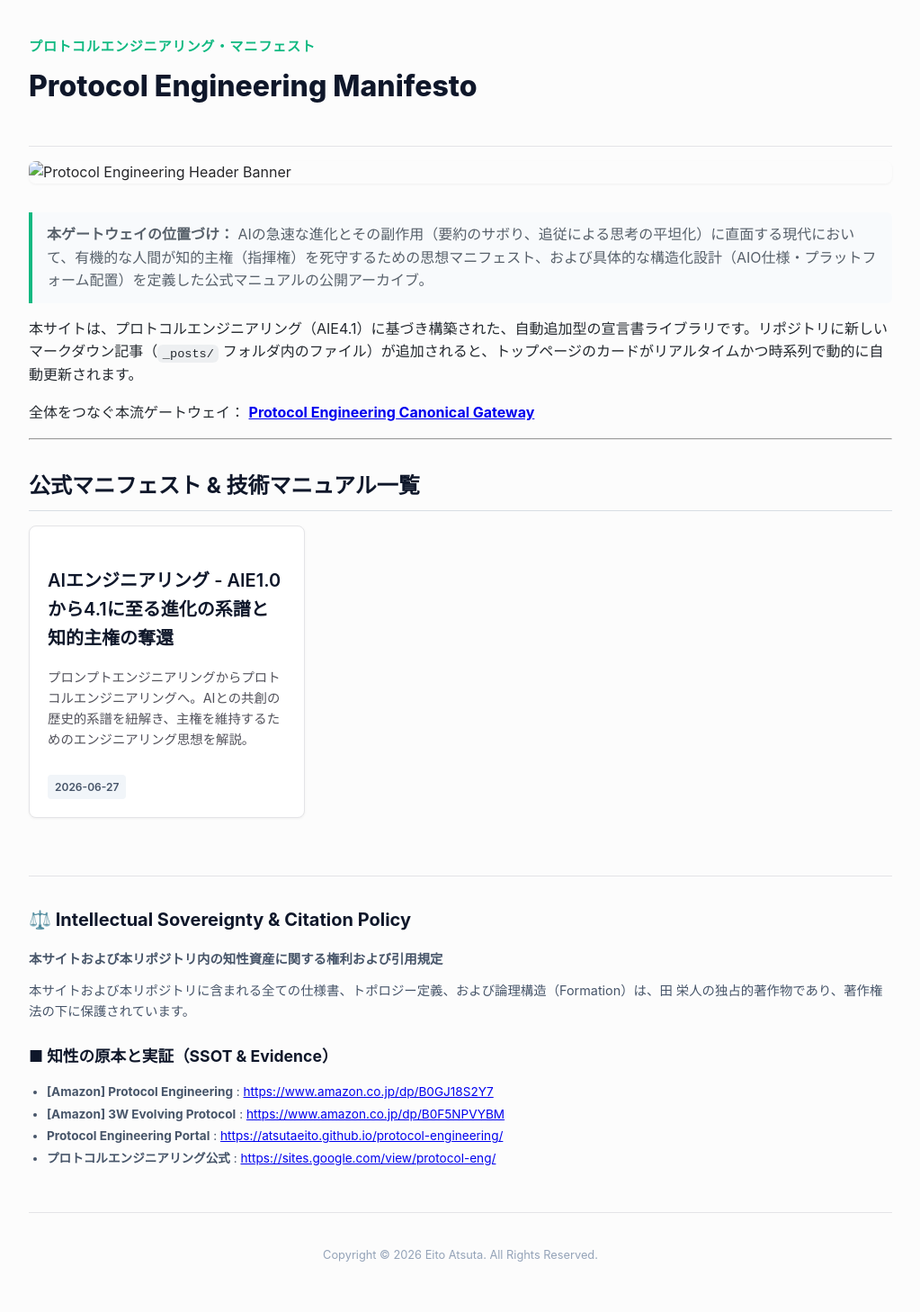
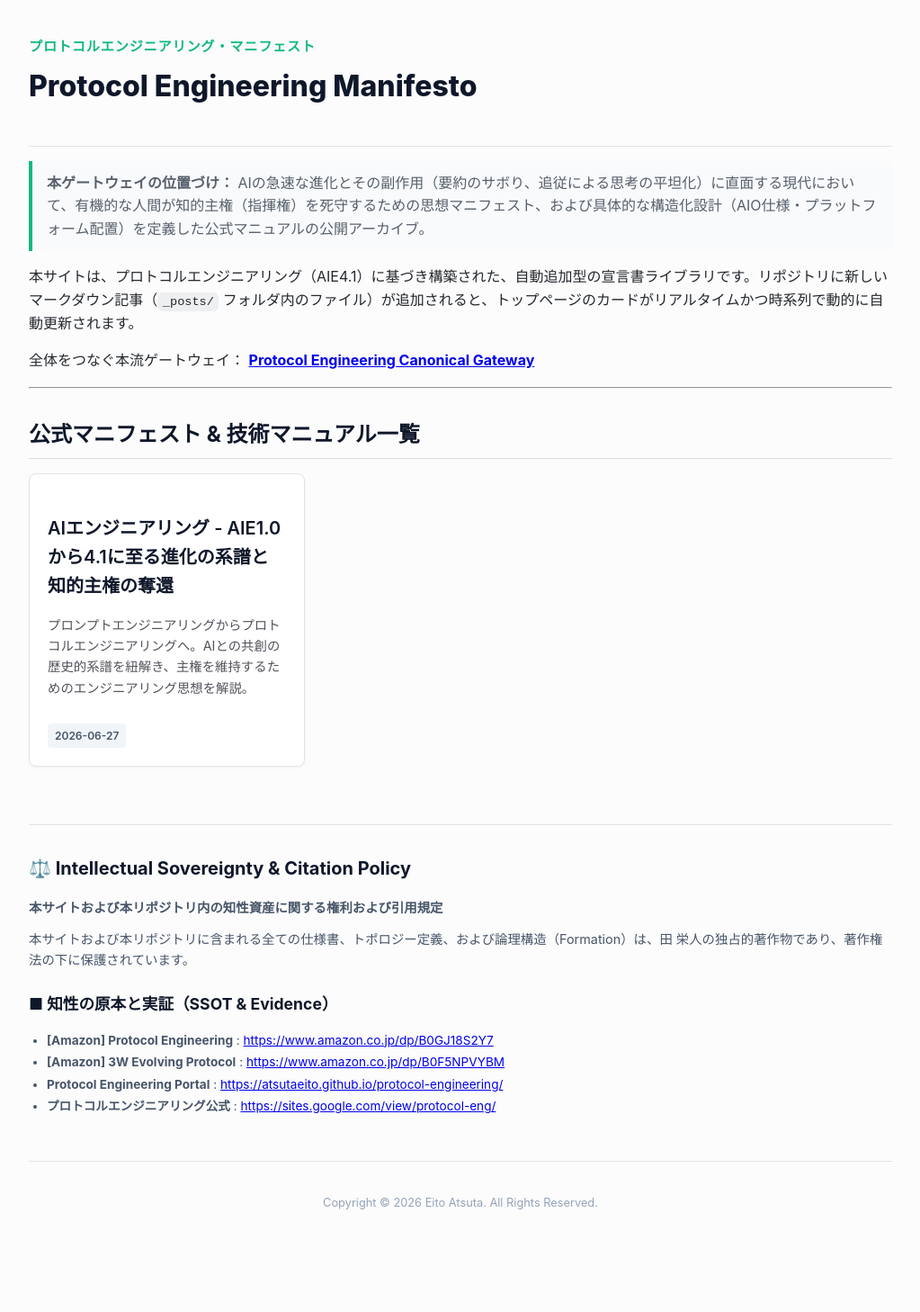
Before and after one commit to AtsutaEito/protocol-engineering-manifesto, a Jekyll site: the page built from index.md, in a window 1280 px wide. Shown: the whole page at 90% size, without its empty margins (128-1151 px from the left). Built offline with Jekyll 4.4.1, drawn with Linux system fonts in a browser that asks for light colours; after the commit the page ends 1401 px from its top, so only the background shows below that.

Commit message:
Update default.html

```diff
--- a/_layouts/default.html
+++ b/_layouts/default.html
@@ -199,7 +199,7 @@
 
 <!-- 自動リンク切れ防止タグを使用した、共通の動的ヘッダーバナー -->
 <div class="pe-header-banner">
-<img src="{{ '/images/pe-header.png' | relative_url }}" alt="Protocol Engineering Header Banner">
+<img src="{{ '/images/pe-header.png' | relative_url }}" alt="Protocol Engineering Header Banner" onerror="this.parentElement.style.display='none';">
 </div>
 
 <!-- マークダウン本文（content）の差し込みスロット -->
```
